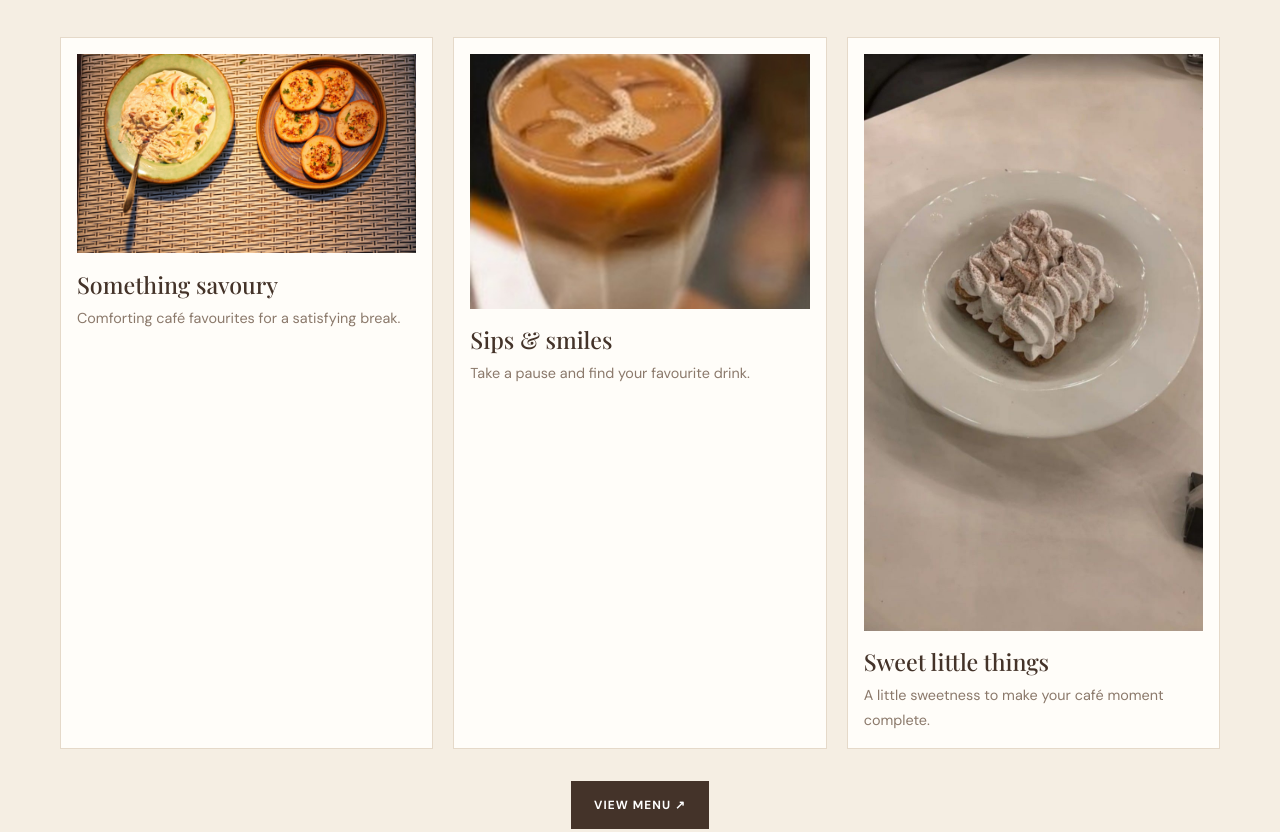
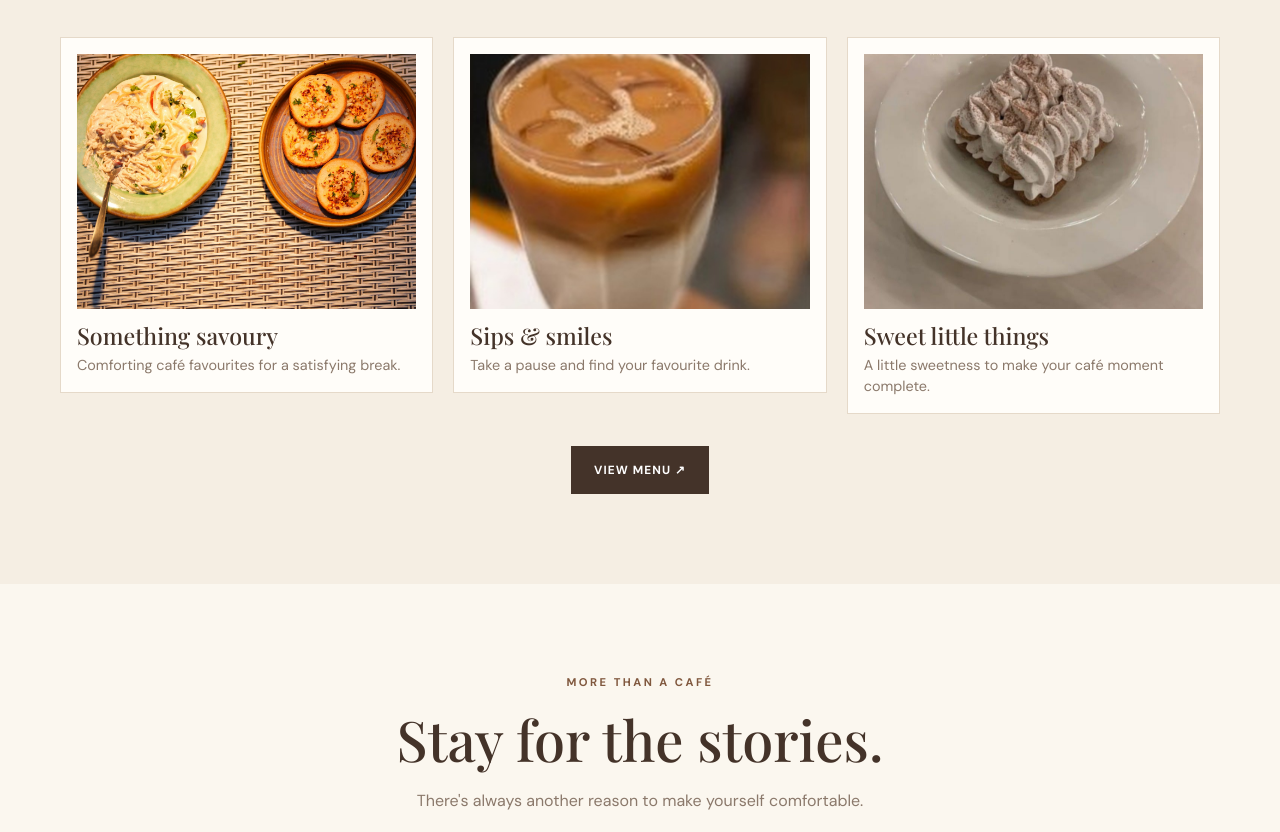
Before and after one commit to aishwaryabhukya137-sudo/Panchatantra-cafe, a plain HTML site: page index.html in a window 1280 px wide. Shown: the part 2024-2856 px from the top of the page. Drawn offline with nearby package versions, Linux system fonts and the light colour scheme; a script that the page names is missing; a web font is replaced by a local one.

Commit message:
Add files via upload

```diff
--- a/styles.css
+++ b/styles.css
@@ -533,3 +533,64 @@ body.menu-open { overflow: hidden; }
   }
   .menu-gallery .menu-photo { aspect-ratio: 4 / 3 !important; padding: 4px !important; }
 }
+
+/* HOME FOOD CARDS: equal, medium-sized image panels with tidy card heights.
+   A fixed 4:3 viewport makes landscape and portrait source photos look consistent. */
+.soft-section .cards {
+  display: grid !important;
+  grid-template-columns: repeat(3, minmax(0, 1fr)) !important;
+  align-items: start !important;
+  gap: clamp(.65rem, 1.8vw, 1.25rem) !important;
+}
+.soft-section .cards > .card {
+  display: flex !important;
+  flex-direction: column !important;
+  align-self: start !important;
+  height: auto !important;
+  min-height: 0 !important;
+  padding: clamp(.55rem, 1.4vw, 1rem) !important;
+}
+.soft-section .cards > .card .card-image {
+  display: block !important;
+  width: 100% !important;
+  height: auto !important;
+  aspect-ratio: 4 / 3 !important;
+  min-height: 0 !important;
+  max-height: none !important;
+  margin: 0 0 .8rem !important;
+  overflow: hidden !important;
+  background: #eee7dc !important;
+  flex: 0 0 auto !important;
+}
+.soft-section .cards > .card .card-image img {
+  display: block !important;
+  width: 100% !important;
+  height: 100% !important;
+  min-height: 0 !important;
+  max-height: none !important;
+  aspect-ratio: auto !important;
+  object-fit: cover !important;
+  object-position: center !important;
+  transform: none !important;
+}
+.soft-section .cards > .card h3 {
+  margin: 0 0 .35rem !important;
+  line-height: 1.2 !important;
+}
+.soft-section .cards > .card p {
+  margin: 0 !important;
+  line-height: 1.45 !important;
+}
+@media (max-width: 540px) {
+  .soft-section .cards {
+    grid-template-columns: 1fr !important;
+    gap: 1rem !important;
+  }
+  .soft-section .cards > .card {
+    padding: .85rem !important;
+  }
+  .soft-section .cards > .card .card-image {
+    aspect-ratio: 4 / 3 !important;
+    margin-bottom: .75rem !important;
+  }
+}
```
